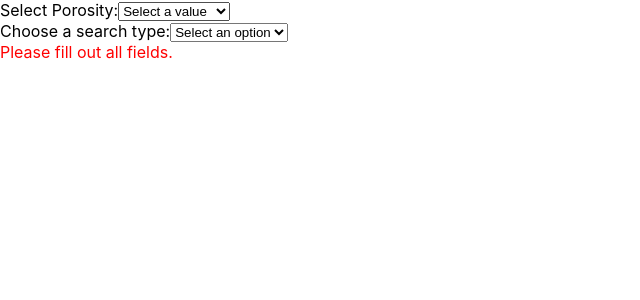
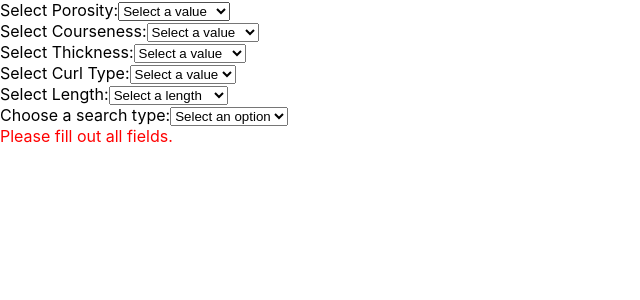
Before and after one commit to Arayla/Curls-On-the-Block-Project, a React (Create React App) app in the folder client/: page / in a window 1280 px wide. Shown: the top 300 px of the page, without its empty margins (0-640 px from the left). Built offline with nearby package versions, Linux system fonts and the light colour scheme.

Commit message:
Restructured constant search fields to use same component structure

```diff
--- a/client/src/app/App.tsx
+++ b/client/src/app/App.tsx
@@ -1,21 +1,19 @@
 import React, { useState, useEffect } from "react";
-import { SelectPorosity } from "../components/SelectPorosity";
-import { SelectCourse } from "../components/SelectCourse";
-import { SelectThickness } from "../components/SelectThickness";
-import { SelectCurlType } from "../components/SelectCurltype";
-import { SelectLength } from "../components/SelectLength";
 import { SelectCategory } from "../components/SelectCategory";
 import { SelectStyles } from "../components/SelectStyle";
 import StyleCategorySelector from "../components/SelectCombo";
 import { QueryButton } from "../components/QueryButton";
 import SearchParamFields from "../components/SearchParamFields";
+import { SearchParams } from "../types";
 
 function App() {
-  const [porosityVal, setPorosityVal] = useState<number>(0);
-  const [courseVal, setCourseVal] = useState<number>(0);
-  const [thicknessVal, setThicknessVal] = useState<number>(0);
-  const [curlTypeVal, setCurlTypeVal] = useState<number>(0);
-  const [lengthVal, setLengthVal] = useState<number>(0);
+  const [searchParams, setSearchParams] = useState<SearchParams>({
+    porosity: 0,
+    courseness: 0,
+    thickness: 0,
+    curlType: 0,
+    length: 0,
+  });
   const [categoryVal, setCategoryVal] = useState<string>(""); // Single category for product-based search
   const [styleVal, setStyleVal] = useState<string>(""); // For style selection
   const [selectorType, setSelectorType] = useState<string>(""); // To differentiate between style or product based search
@@ -36,12 +34,9 @@ function App() {
   const isAllSelected = () => {
     if (selectorType === "category") {
       return (
-        porosityVal !== 0 &&
-        courseVal !== 0 &&
-        thicknessVal !== 0 &&
-        curlTypeVal !== 0 &&
-        lengthVal !== 0 &&
-        categoryVal !== ""
+        // Check if any value in searchParams is 0
+        Object.values(searchParams).some((value) => value === 0) &&
+        categoryVal !== "" // category must be chosen
       );
     } else if (selectorType === "style") {
       return styleVal !== "" && selectedCategories.length > 0; // Check if style and categories are selected
@@ -64,7 +59,10 @@ function App() {
   return (
     <div>
       {/* Input selectors */}
-      <SearchParamFields />
+      <SearchParamFields
+        searchParams={searchParams}
+        setSearchParams={setSearchParams}
+      />
 
       {/* Search type selector */}
       <div>
@@ -103,18 +101,19 @@ function App() {
 
       {/* Render query button when all values are selected */}
       {isAllSelected() && (
-        <QueryButton
-          porosityVal={porosityVal}
-          courseVal={courseVal}
-          thicknessVal={thicknessVal}
-          curlTypeVal={curlTypeVal}
-          lengthVal={lengthVal}
-          categoryVal={
-            selectorType === "category"
-              ? categoryVal
-              : selectedCategories.join(", ")
-          } // Pass categories based on selection type
-        />
+        <div>all selected</div>
+        // <QueryButton
+        //   porosityVal={porosityVal}
+        //   courseVal={courseVal}
+        //   thicknessVal={thicknessVal}
+        //   curlTypeVal={curlTypeVal}
+        //   lengthVal={lengthVal}
+        //   categoryVal={
+        //     selectorType === "category"
+        //       ? categoryVal
+        //       : selectedCategories.join(", ")
+        //   } // Pass categories based on selection type
+        // />
       )}
 
       {/* Warning if not all fields are selected */}
--- a/client/src/components/InputField.tsx
+++ b/client/src/components/InputField.tsx
@@ -1,28 +1,30 @@
 import React from "react";
 
 interface InputFieldProps {
-  defaultText: string;
+  label: string;
   listItems: string[];
   selectedOption: number;
   onChange: (value: number) => void;
 }
 
 export const InputField: React.FC<InputFieldProps> = ({
-  defaultText,
+  label,
   listItems,
   selectedOption,
   onChange,
 }) => {
   return (
     <div>
-      <label htmlFor="course">{defaultText}</label>
+      <label htmlFor="course">{label}</label>
       <select
         id="course"
         value={selectedOption}
         onChange={(selected) => onChange(Number(selected.target.value))}
       >
         {listItems.map((item, index) => (
-          <option value={index}>{item}</option>
+          <option key={index} value={index}>
+            {item}
+          </option>
         ))}
       </select>
     </div>
--- a/client/src/components/SearchParamFields.tsx
+++ b/client/src/components/SearchParamFields.tsx
@@ -1,16 +1,23 @@
 import { useState, useEffect } from "react";
 import axios from "axios";
 import InputField from "./InputField";
+import { SearchParams } from "../types";
 
-interface SearchParamFieldProps {}
+// Props passed to component
+interface SearchFieldProps {
+  searchParams: SearchParams;
+  setSearchParams: React.Dispatch<React.SetStateAction<SearchParams>>;
+}
 
-export const SearchParamFields: React.FC<SearchParamFieldProps> = ({}) => {
-  const [porosity, setPorosity] = useState<number>(0);
-
+// Field for constant search parameters (not dependant on API call)
+export const SearchParamFields: React.FC<SearchFieldProps> = ({
+  searchParams,
+  setSearchParams,
+}) => {
   return (
     <>
       <InputField
-        defaultText="Select Porosity:"
+        label="Select Porosity:"
         listItems={[
           "Select a value",
           "Not very",
@@ -19,22 +26,77 @@ export const SearchParamFields: React.FC<SearchParamFieldProps> = ({}) => {
           "Above average",
           "Very",
         ]}
-        selectedOption={porosity}
-        onChange={setPorosity}
+        selectedOption={searchParams.porosity}
+        onChange={(newVal: number) => {
+          setSearchParams({ ...searchParams, porosity: newVal });
+        }}
+      />
+      <InputField
+        label="Select Courseness:"
+        listItems={[
+          "Select a value",
+          "Not very",
+          "Somewhat",
+          "Average",
+          "Above average",
+          "Very",
+        ]}
+        selectedOption={searchParams.courseness}
+        onChange={(newVal: number) => {
+          setSearchParams({ ...searchParams, courseness: newVal });
+        }}
+      />
+      <InputField
+        label="Select Thickness:"
+        listItems={[
+          "Select a value",
+          "Not very",
+          "Somewhat",
+          "Average",
+          "Above average",
+          "Very",
+        ]}
+        selectedOption={searchParams.thickness}
+        onChange={(newVal: number) => {
+          setSearchParams({ ...searchParams, thickness: newVal });
+        }}
+      />
+      <InputField
+        label="Select Curl Type:"
+        listItems={[
+          "Select a value",
+          "2A",
+          "2B",
+          "2C",
+          "3A",
+          "3B",
+          "3C",
+          "4A",
+          "4B",
+          "4C",
+        ]}
+        selectedOption={searchParams.curlType}
+        onChange={(newVal: number) => {
+          setSearchParams({ ...searchParams, curlType: newVal });
+        }}
+      />
+      <InputField
+        label="Select Length:"
+        listItems={[
+          "Select a length",
+          "Short",
+          "Somewhat short",
+          "Average length",
+          "Long",
+          "Very long",
+        ]}
+        selectedOption={searchParams.length}
+        onChange={(newVal: number) => {
+          setSearchParams({ ...searchParams, length: newVal });
+        }}
       />
     </>
   );
-
-  {
-    /* <SelectPorosity selectedOption={porosityVal} onChange={setPorosityVal} />
-      <SelectCourse selectedOption={courseVal} onChange={setCourseVal} />
-      <SelectThickness
-        selectedOption={thicknessVal}
-        onChange={setThicknessVal}
-      />
-      <SelectCurlType selectedOption={curlTypeVal} onChange={setCurlTypeVal} />
-      <SelectLength selectedOption={lengthVal} onChange={setLengthVal} /> */
-  }
 };
 
 export default SearchParamFields;
--- /dev/null
+++ b/client/src/types/index.ts
@@ -0,0 +1 @@
+export * from "./globals";
```
Also changed, not shown: client/src/components/SelectCourse.tsx (deleted, +0 -28 lines), client/src/components/SelectCurltype.tsx (deleted, +0 -32 lines), client/src/components/SelectLength.tsx (deleted, +0 -28 lines), client/src/components/SelectPorosity.tsx (deleted, +0 -28 lines), client/src/components/SelectThickness.tsx (deleted, +0 -28 lines), client/src/types/globals.ts (added, +10 -0 lines).
